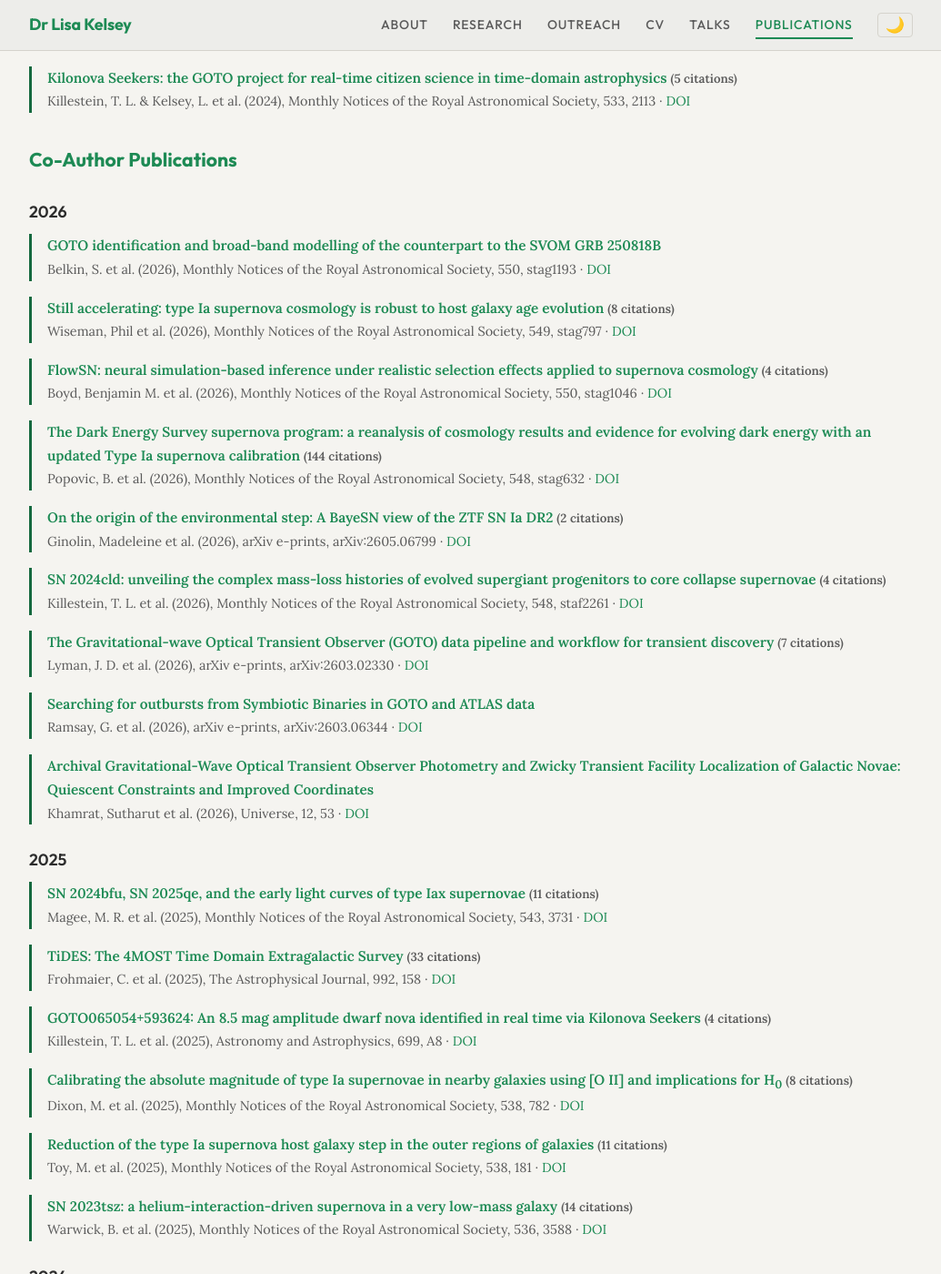
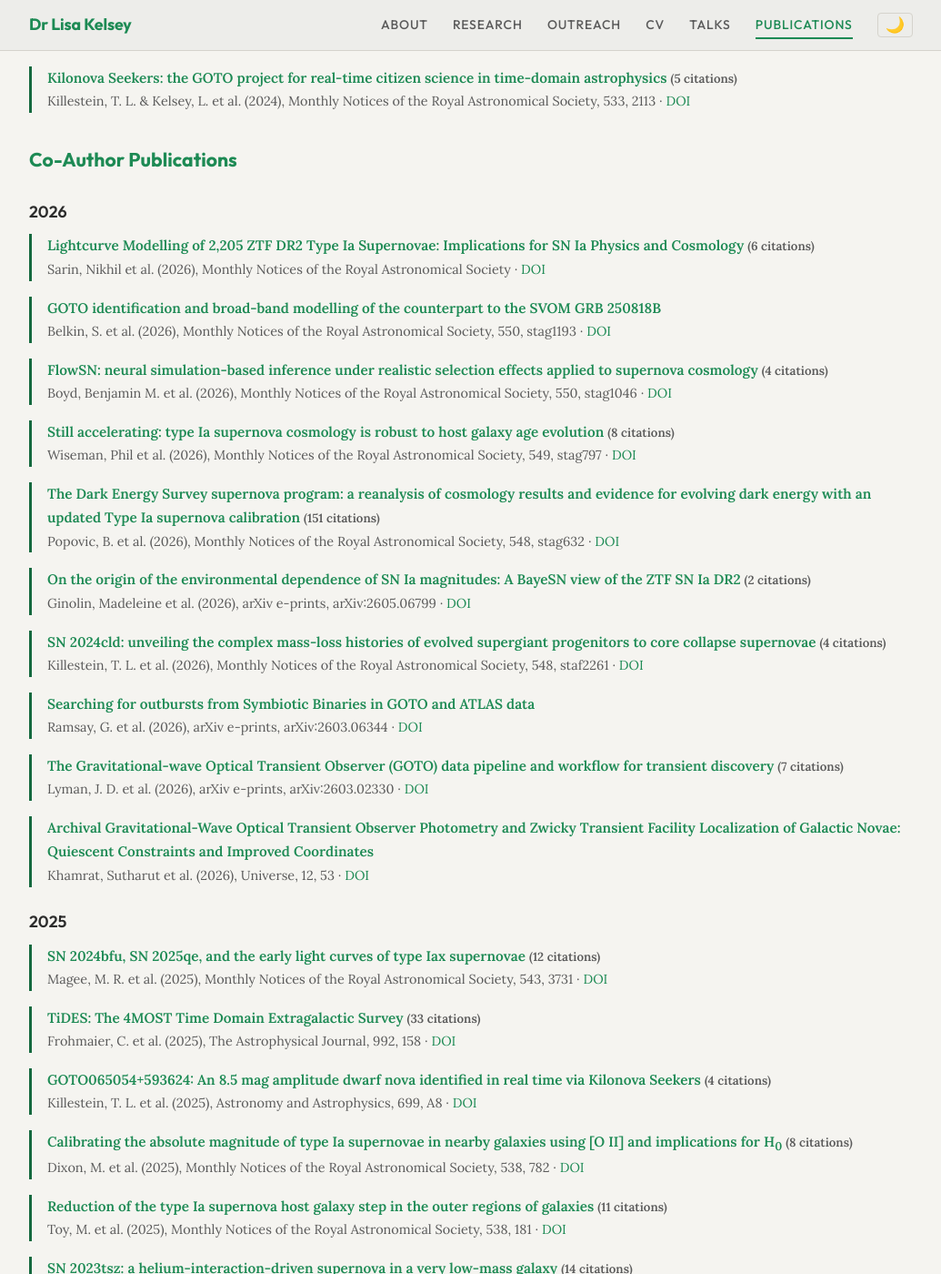
Before and after one commit to LKelsey/LKelsey.github.io, a Jekyll site: the page built from publications.md, in a window 1280 px wide and 1400 px high, scrolled down 692 px. Shown: the whole window at 91% size, without its empty margins (122-1157 px from the left). Built offline with Jekyll 4.4.1, drawn with Linux system fonts in a browser that asks for light colours; some of the changed text lies outside the part shown.

Commit message:
Auto-update publications from ADS

```diff
--- a/_data/publications.yml
+++ b/_data/publications.yml
@@ -1,4 +1,4 @@
-# Auto-generated from ADS library on 2026-09-23 10:34 UTC
+# Auto-generated from ADS library on 2026-09-24 10:53 UTC
 # Do not edit manually
 
 first_author:
@@ -46,6 +46,14 @@ joint_first_author:
       doi: https://doi.org/10.1093/mnras/stae1817
 
 coauthor:
+    - title: "Lightcurve Modelling of 2,205 ZTF DR2 Type Ia Supernovae: Implications for SN Ia Physics and Cosmology"
+      authors: "Sarin, Nikhil et al."
+      year: 2026
+      journal: "Monthly Notices of the Royal Astronomical Society"
+      url: https://ui.adsabs.harvard.edu/abs/2026MNRAS.tmp.1623S/abstract
+      bibcode: "2026MNRAS.tmp.1623S"
+      citations: 6
+      doi: https://doi.org/10.1093/mnras/stag1739
     - title: "GOTO identification and broad-band modelling of the counterpart to the SVOM GRB 250818B"
       authors: "Belkin, S. et al."
       year: 2026
@@ -54,6 +62,14 @@ coauthor:
       bibcode: "2026MNRAS.550g1193B"
       citations: 0
       doi: https://doi.org/10.1093/mnras/stag1193
+    - title: "FlowSN: neural simulation-based inference under realistic selection effects applied to supernova cosmology"
+      authors: "Boyd, Benjamin M. et al."
+      year: 2026
+      journal: "Monthly Notices of the Royal Astronomical Society, 550, stag1046"
+      url: https://ui.adsabs.harvard.edu/abs/2026MNRAS.550g1046B/abstract
+      bibcode: "2026MNRAS.550g1046B"
+      citations: 4
+      doi: https://doi.org/10.1093/mnras/stag1046
     - title: "Still accelerating: type Ia supernova cosmology is robust to host galaxy age evolution"
       authors: "Wiseman, Phil et al."
       year: 2026
@@ -62,23 +78,15 @@ coauthor:
       bibcode: "2026MNRAS.549ag797W"
       citations: 8
       doi: https://doi.org/10.1093/mnras/stag797
-    - title: "FlowSN: neural simulation-based inference under realistic selection effects applied to supernova cosmology"
-      authors: "Boyd, Benjamin M. et al."
-      year: 2026
-      journal: "Monthly Notices of the Royal Astronomical Society, 550, stag1046"
-      url: https://ui.adsabs.harvard.edu/abs/2026MNRAS.550g1046B/abstract
-      bibcode: "2026MNRAS.550g1046B"
-      citations: 4
-      doi: https://doi.org/10.1093/mnras/stag1046
     - title: "The Dark Energy Survey supernova program: a reanalysis of cosmology results and evidence for evolving dark energy with an updated Type Ia supernova calibration"
       authors: "Popovic, B. et al."
       year: 2026
       journal: "Monthly Notices of the Royal Astronomical Society, 548, stag632"
       url: https://ui.adsabs.harvard.edu/abs/2026MNRAS.548ag632P/abstract
       bibcode: "2026MNRAS.548ag632P"
-      citations: 144
+      citations: 151
       doi: https://doi.org/10.1093/mnras/stag632
-    - title: "On the origin of the environmental step: A BayeSN view of the ZTF SN Ia DR2"
+    - title: "On the origin of the environmental dependence of SN Ia magnitudes: A BayeSN view of the ZTF SN Ia DR2"
       authors: "Ginolin, Madeleine et al."
       year: 2026
       journal: "arXiv e-prints, arXiv:2605.06799"
@@ -94,6 +102,14 @@ coauthor:
       bibcode: "2026MNRAS.548f2261K"
       citations: 4
       doi: https://doi.org/10.1093/mnras/staf2261
+    - title: "Searching for outbursts from Symbiotic Binaries in GOTO and ATLAS data"
+      authors: "Ramsay, G. et al."
+      year: 2026
+      journal: "arXiv e-prints, arXiv:2603.06344"
+      url: https://ui.adsabs.harvard.edu/abs/2026arXiv260306344R/abstract
+      bibcode: "2026arXiv260306344R"
+      citations: 0
+      doi: https://doi.org/10.48550/arXiv.2603.06344
     - title: "The Gravitational-wave Optical Transient Observer (GOTO) data pipeline and workflow for transient discovery"
       authors: "Lyman, J. D. et al."
       year: 2026
@@ -102,14 +118,6 @@ coauthor:
       bibcode: "2026arXiv260302330L"
       citations: 7
       doi: https://doi.org/10.48550/arXiv.2603.02330
-    - title: "Searching for outbursts from Symbiotic Binaries in GOTO and ATLAS data"
-      authors: "Ramsay, G. et al."
-      year: 2026
-      journal: "arXiv e-prints, arXiv:2603.06344"
-      url: https://ui.adsabs.harvard.edu/abs/2026arXiv260306344R/abstract
-      bibcode: "2026arXiv260306344R"
-      citations: 0
-      doi: https://doi.org/10.48550/arXiv.2603.06344
     - title: "Archival Gravitational-Wave Optical Transient Observer Photometry and Zwicky Transient Facility Localization of Galactic Novae: Quiescent Constraints and Improved Coordinates"
       authors: "Khamrat, Sutharut et al."
       year: 2026
@@ -124,7 +132,7 @@ coauthor:
       journal: "Monthly Notices of the Royal Astronomical Society, 543, 3731"
       url: https://ui.adsabs.harvard.edu/abs/2025MNRAS.543.3731M/abstract
       bibcode: "2025MNRAS.543.3731M"
-      citations: 11
+      citations: 12
       doi: https://doi.org/10.1093/mnras/staf1675
     - title: "TiDES: The 4MOST Time Domain Extragalactic Survey"
       authors: "Frohmaier, C. et al."
@@ -174,6 +182,14 @@ coauthor:
       bibcode: "2024ApJ...975...86V"
       citations: 159
       doi: https://doi.org/10.3847/1538-4357/ad5e6c
+    - title: "Modelling the impact of host galaxy dust on type Ia supernova distance measurements"
+      authors: "Popovic, B. et al."
+      year: 2024
+      journal: "Monthly Notices of the Royal Astronomical Society, 534, 2263"
+      url: https://ui.adsabs.harvard.edu/abs/2024MNRAS.534.2263P/abstract
+      bibcode: "2024MNRAS.534.2263P"
+      citations: 19
+      doi: https://doi.org/10.1093/mnras/stae2164
     - title: "The Dark Energy Survey Supernova Program: Light Curves and 5 Yr Data Release"
       authors: "Sánchez, B. O. et al."
       year: 2024
@@ -182,14 +198,6 @@ coauthor:
       bibcode: "2024ApJ...975....5S"
       citations: 87
       doi: https://doi.org/10.3847/1538-4357/ad739a
-    - title: "Modelling the impact of host galaxy dust on type Ia supernova distance measurements"
-      authors: "Popovic, B. et al."
-      year: 2024
-      journal: "Monthly Notices of the Royal Astronomical Society, 534, 2263"
-      url: https://ui.adsabs.harvard.edu/abs/2024MNRAS.534.2263P/abstract
-      bibcode: "2024MNRAS.534.2263P"
-      citations: 19
-      doi: https://doi.org/10.1093/mnras/stae2164
     - title: "The Dark Energy Survey: Cosmology Results with ∼1500 New High-redshift Type Ia Supernovae Using the Full 5 yr Data Set"
       authors: "DES Collaboration et al."
       year: 2024
@@ -286,6 +294,14 @@ coauthor:
       bibcode: "2022MNRAS.517.4291D"
       citations: 15
       doi: https://doi.org/10.1093/mnras/stac2994
+    - title: "The Pantheon+ Analysis: Cosmological Constraints"
+      authors: "Brout, Dillon et al."
+      year: 2022
+      journal: "The Astrophysical Journal, 938, 110"
+      url: https://ui.adsabs.harvard.edu/abs/2022ApJ...938..110B/abstract
+      bibcode: "2022ApJ...938..110B"
+      citations: 1559
+      doi: https://doi.org/10.3847/1538-4357/ac8e04
     - title: "Measuring Cosmological Parameters with Type Ia Supernovae in redMaGiC Galaxies"
       authors: "Chen, R. et al."
       year: 2022
@@ -294,14 +310,6 @@ coauthor:
       bibcode: "2022ApJ...938...62C"
       citations: 34
       doi: https://doi.org/10.3847/1538-4357/ac8b82
-    - title: "The Pantheon+ Analysis: Cosmological Constraints"
-      authors: "Brout, Dillon et al."
-      year: 2022
-      journal: "The Astrophysical Journal, 938, 110"
-      url: https://ui.adsabs.harvard.edu/abs/2022ApJ...938..110B/abstract
-      bibcode: "2022ApJ...938..110B"
-      citations: 1552
-      doi: https://doi.org/10.3847/1538-4357/ac8e04
     - title: "A galaxy-driven model of type Ia supernova luminosity variations"
       authors: "Wiseman, P. et al."
       year: 2022
@@ -366,6 +374,14 @@ coauthor:
       bibcode: "2020MNRAS.495.4040W"
       citations: 63
       doi: https://doi.org/10.1093/mnras/staa1302
+    - title: "The mystery of photometric twins DES17X1boj and DES16E2bjy"
+      authors: "Pursiainen, M. et al."
+      year: 2020
+      journal: "Monthly Notices of the Royal Astronomical Society, 494, 5576"
+      url: https://ui.adsabs.harvard.edu/abs/2020MNRAS.494.5576P/abstract
+      bibcode: "2020MNRAS.494.5576P"
+      citations: 6
+      doi: https://doi.org/10.1093/mnras/staa995
     - title: "Supernova Siblings: Assessing the Consistency of Properties of Type Ia Supernovae that Share the Same Parent Galaxies"
       authors: "Scolnic, D. et al."
       year: 2020
@@ -374,14 +390,6 @@ coauthor:
       bibcode: "2020ApJ...896L..13S"
       citations: 37
       doi: https://doi.org/10.3847/2041-8213/ab8735
-    - title: "The mystery of photometric twins DES17X1boj and DES16E2bjy"
-      authors: "Pursiainen, M. et al."
-      year: 2020
-      journal: "Monthly Notices of the Royal Astronomical Society, 494, 5576"
-      url: https://ui.adsabs.harvard.edu/abs/2020MNRAS.494.5576P/abstract
-      bibcode: "2020MNRAS.494.5576P"
-      citations: 6
-      doi: https://doi.org/10.1093/mnras/staa995
     - title: "First cosmology results using type Ia supernovae from the Dark Energy Survey: the effect of host galaxy properties on supernova luminosity"
       authors: "Smith, M. et al."
       year: 2020
```
